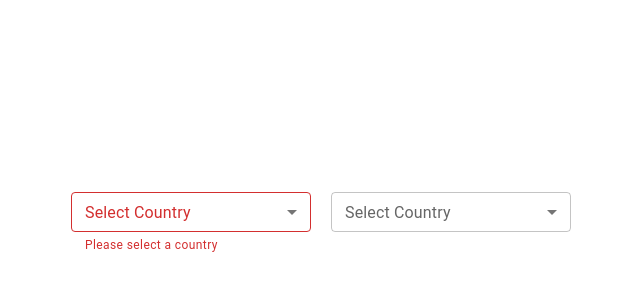
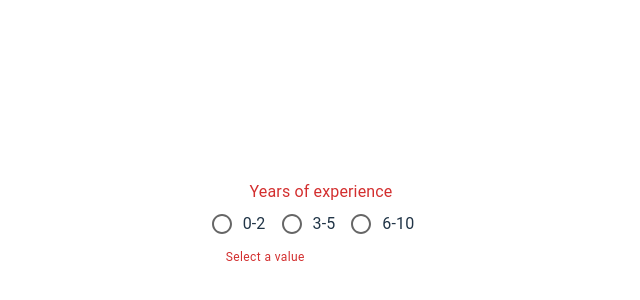
Before and after one commit to ifoysalahmmed/material-demo, a React (Vite) app: page / in a window 1280 px wide. Shown: the part 176-476 px from the top of the page, without its empty margins (319-959 px from the left). Built offline with nearby package versions, Linux system fonts and the light colour scheme.

Commit message:
added MuiRadioButton

```diff
--- a/src/App.jsx
+++ b/src/App.jsx
@@ -1,6 +1,7 @@
 import "./App.css";
+import MuiRadioButton from "./components/MuiRadioButton";
 // import MuiButton from "./components/MuiButton";
-import MuiSelect from "./components/MuiSelect";
+// import MuiSelect from "./components/MuiSelect";
 // import MuiTextField from "./components/MuiTextField";
 // import MuiTypography from "./components/MuiTypography";
 
@@ -10,7 +11,8 @@ const App = () => {
       {/* <MuiTypography /> */}
       {/* <MuiButton /> */}
       {/* <MuiTextField /> */}
-      <MuiSelect />
+      {/* <MuiSelect /> */}
+      <MuiRadioButton />
     </>
   );
 };
--- /dev/null
+++ b/src/components/MuiRadioButton.jsx
@@ -0,0 +1,57 @@
+import {
+  Box,
+  FormControl,
+  FormControlLabel,
+  FormHelperText,
+  FormLabel,
+  Radio,
+  RadioGroup,
+} from "@mui/material";
+import { useState } from "react";
+
+const MuiRadioButton = () => {
+  const [value, setValue] = useState("");
+
+  console.log({ value });
+
+  const handleChange = (e) => {
+    setValue(e.target.value);
+  };
+
+  return (
+    <Box>
+      <FormControl error={!value}>
+        <FormLabel id="job-experience-group-label">
+          Years of experience
+        </FormLabel>
+        <RadioGroup
+          name="job-experience-group"
+          aria-labelledby="job-experience-group-label"
+          row
+          value={value}
+          onChange={handleChange}
+        >
+          {/* size medium is default */}
+          <FormControlLabel
+            control={<Radio size="medium" color="secondary" />}
+            label="0-2"
+            value="0-2"
+          />
+          <FormControlLabel
+            control={<Radio size="medium" color="secondary" />}
+            label="3-5"
+            value="3-5"
+          />
+          <FormControlLabel
+            control={<Radio size="medium" color="secondary" />}
+            label="6-10"
+            value="6-10"
+          />
+        </RadioGroup>
+        <FormHelperText>{!value ? "Select a value" : ""}</FormHelperText>
+      </FormControl>
+    </Box>
+  );
+};
+
+export default MuiRadioButton;
```
